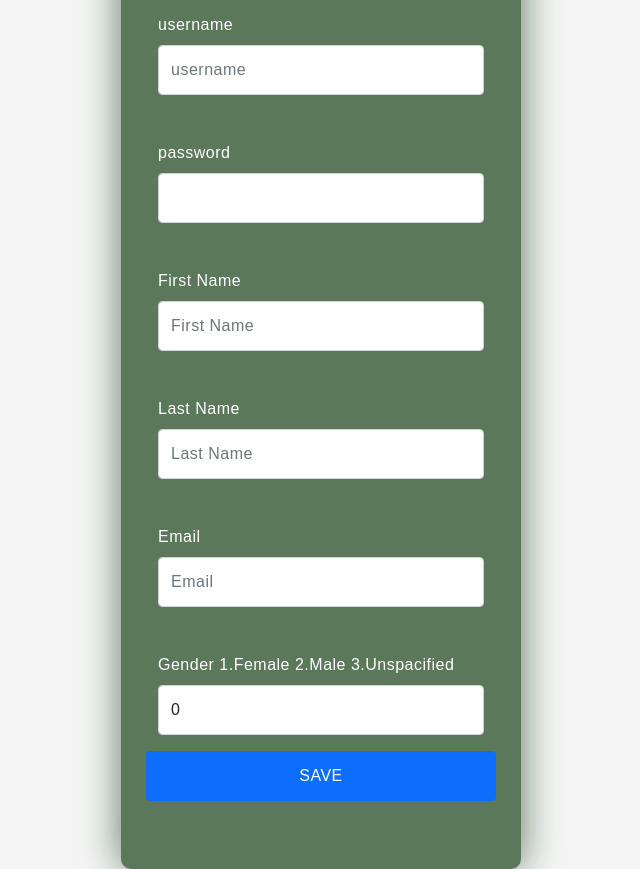
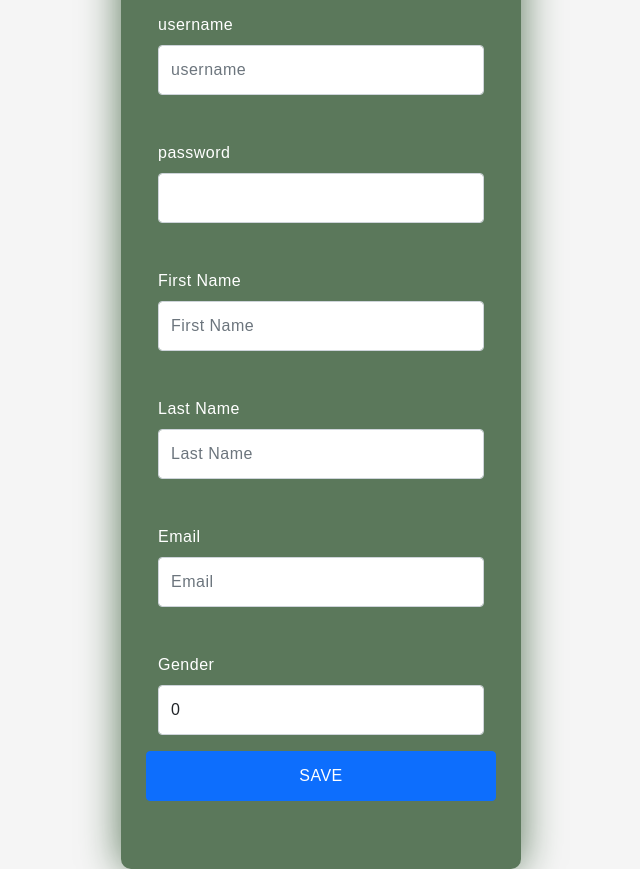
Before and after one commit to KaenKeart/Yadasci, a React (Create React App) app in the folder my-product-app/: page /register in a window 1280 px wide. Shown: the whole page, without its empty margins (319-959 px from the left). Built offline with nearby package versions, Linux system fonts and the light colour scheme; no server answers.

Commit message:
dsadsadsa

```diff
--- a/my-product-app/src/Register.js
+++ b/my-product-app/src/Register.js
@@ -176,7 +176,7 @@ export default function Register() {
 
           <Row className="mb-3">
             <Form.Group as={Col} controlId="validateGender">
-              <Form.Label>Gender 1.Female 2.Male 3.Unspacified </Form.Label>
+              <Form.Label>Gender </Form.Label>
               <Form.Control
                 required
                 type="text"
```
